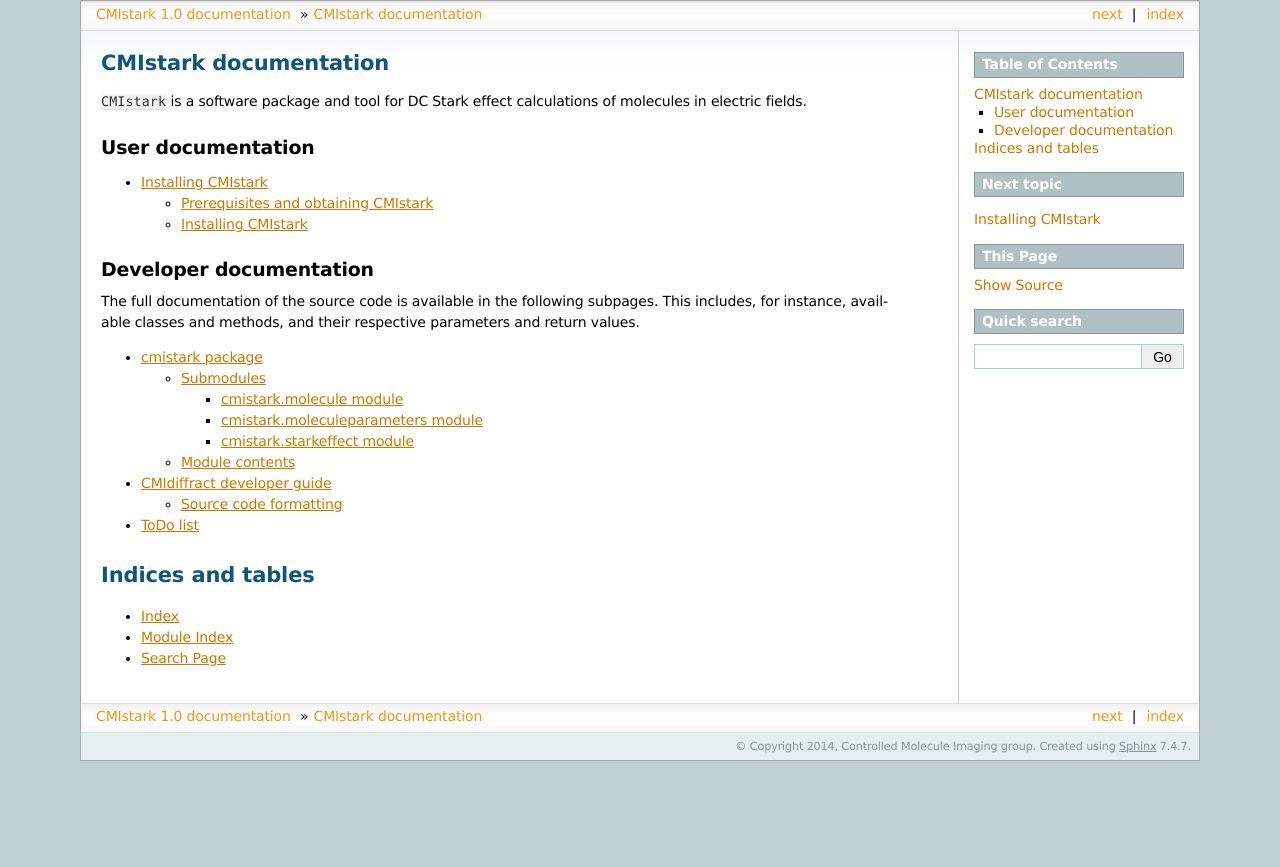
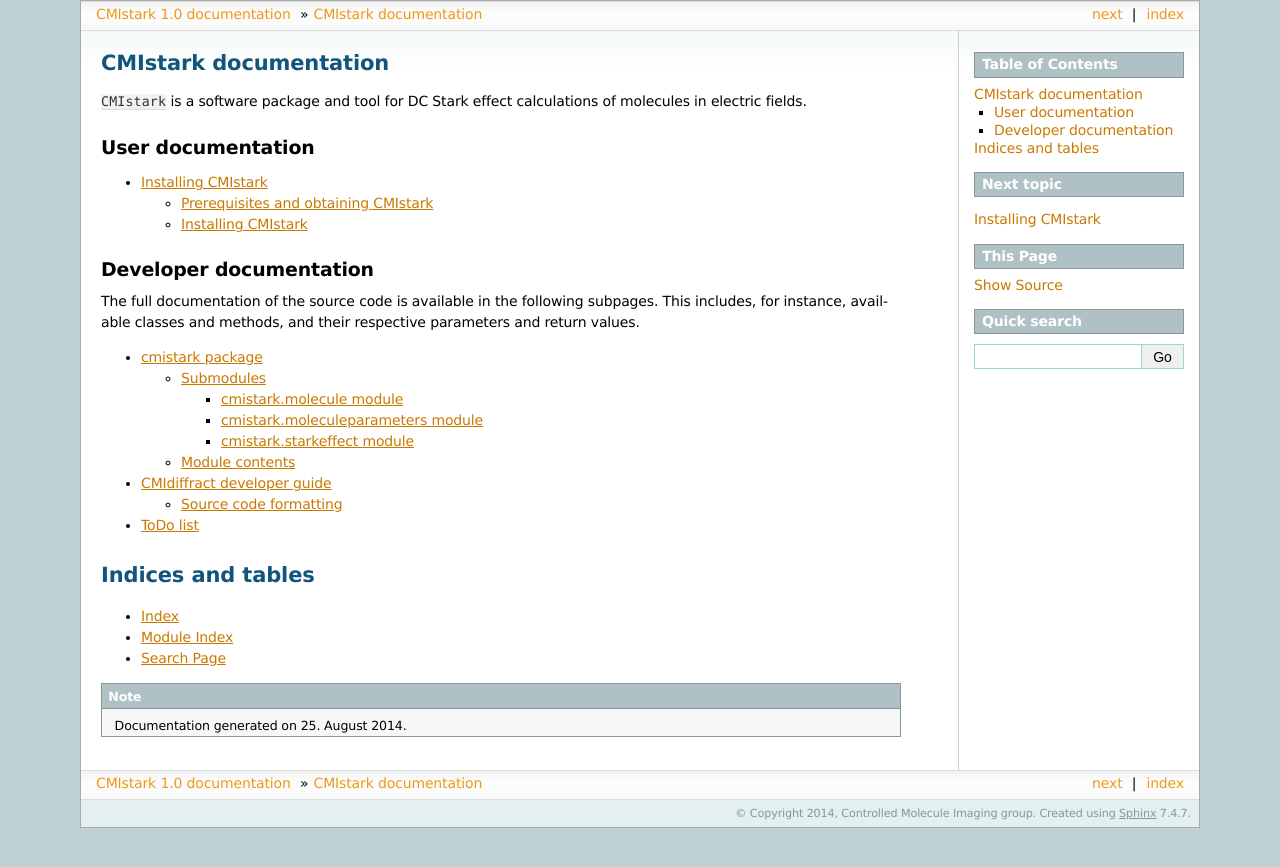
Before and after one commit to CFEL-CMI/cmistark, a Sphinx documentation site: the page built from doc/index.rst, in a window 1280 px wide. Shown: the top 867 px of the page. Built offline with Sphinx 7.4.7, drawn with Linux system fonts in a browser that asks for light colours.

Commit message:
provide creation date of docs on main page

```diff
--- a/doc/conf.py
+++ b/doc/conf.py
@@ -71,7 +71,7 @@
 # non-false value, then it is used:
 #today = ''
 # Else, today_fmt is used as the format for a strftime call.
-#today_fmt = '%B %d, %Y'
+today_fmt = '%d. %B %Y'
 
 # List of patterns, relative to source directory, that match files and
 # directories to ignore when looking for source files.
--- a/doc/index.rst
+++ b/doc/index.rst
@@ -36,6 +36,7 @@
 * :ref:`modindex`
 * :ref:`search`
 
+.. note:: Documentation generated on |today|.
 
 
 
```
